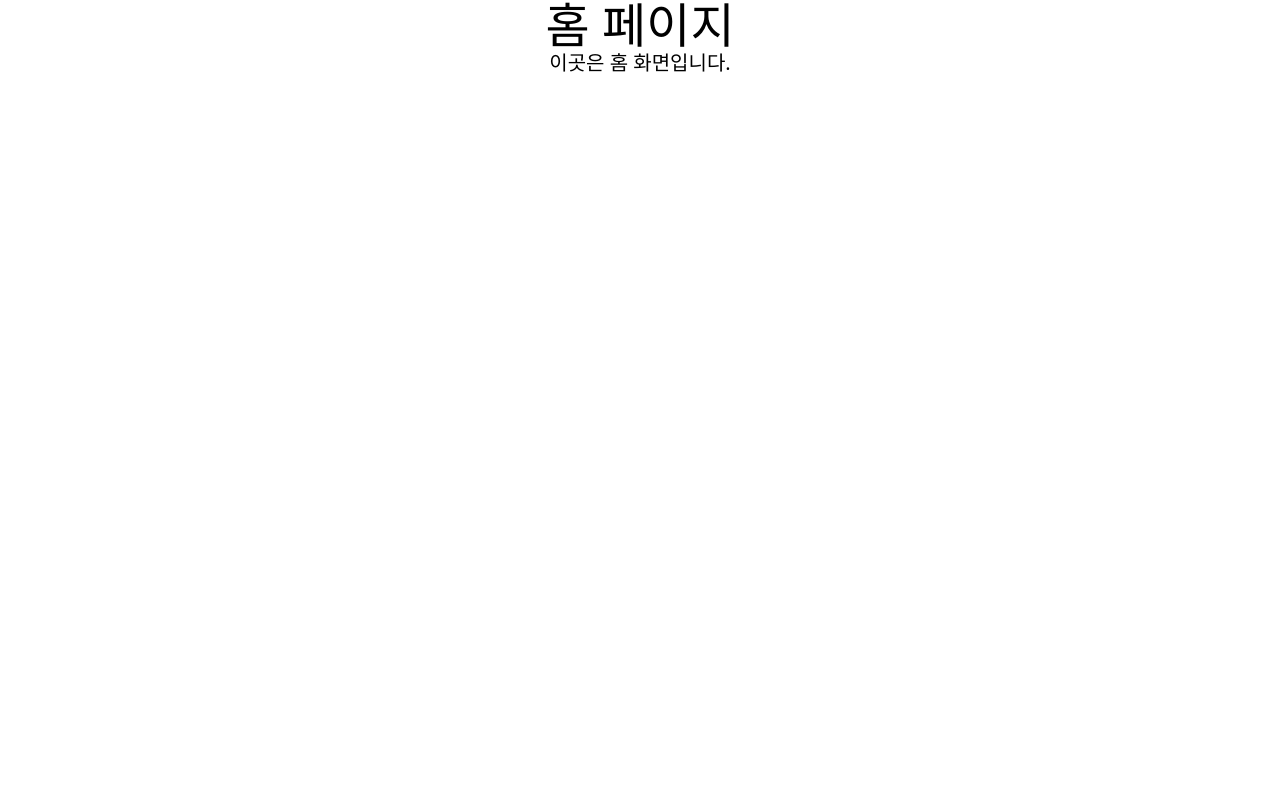
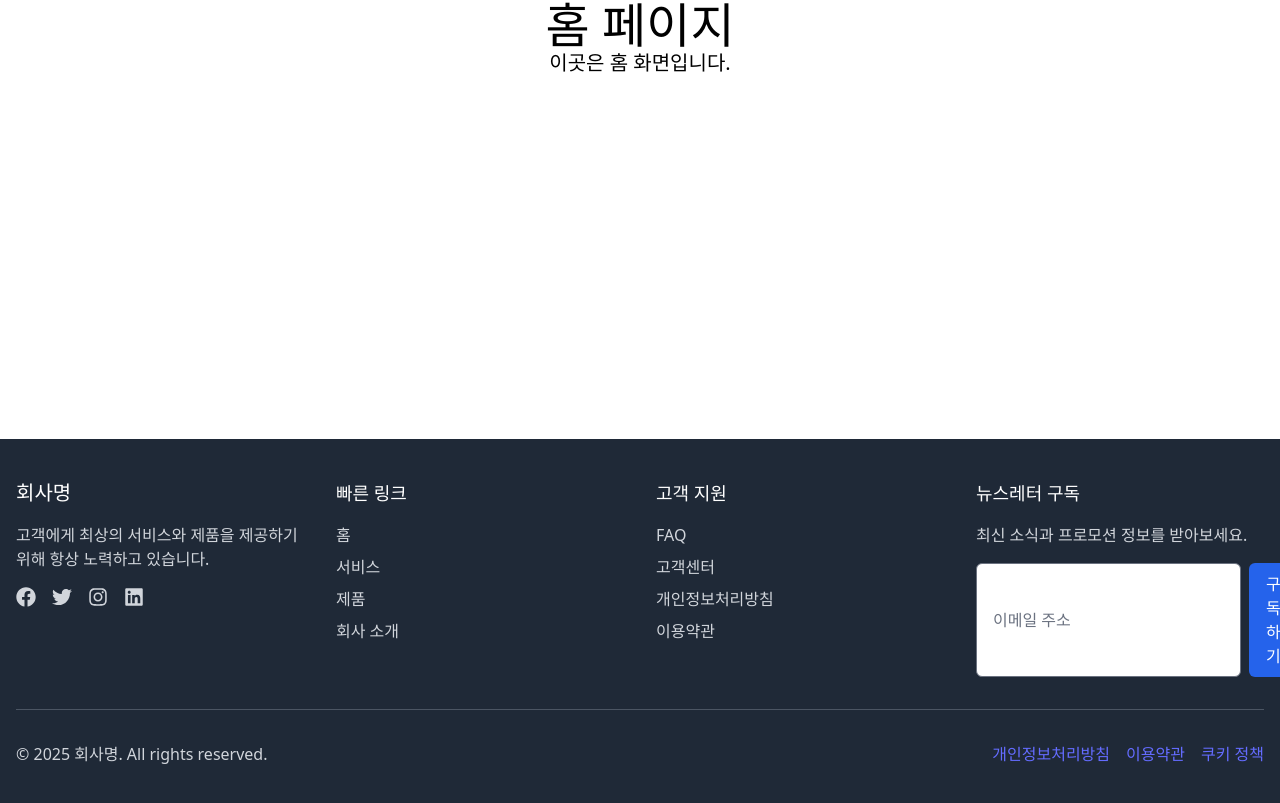
Before and after one commit to SWINGS-SOLOFF/SWINGS-FE, a React (Vite) app: page / in a window 1280 px wide. Shown: the part 433-1236 px from the top of the page. Before the commit the page ends 872 px from the top, so only its background shows below. Built offline with nearby package versions, Linux system fonts and the light colour scheme.

Commit message:
FooterBar 만들기

```diff
--- a/package.json
+++ b/package.json
@@ -13,6 +13,7 @@
     "axios": "^1.8.3",
     "react": "^19.0.0",
     "react-dom": "^19.0.0",
+    "react-icons": "^5.5.0",
     "react-router-dom": "^7.3.0"
   },
   "devDependencies": {
--- a/src/App.jsx
+++ b/src/App.jsx
@@ -1,5 +1,6 @@
 import AppRoutes from "./routes/AppRoutes";
 import NavBar from "./components/NavBar";
+import Footer from "./components/FooterBar";
 import { AuthProvider } from "./context/AuthContext"; // ✅ AuthProvider 가져오기
 
 function App() {
@@ -10,6 +11,7 @@ function App() {
       <div className="App">
         <NavBar />
         <AppRoutes />
+        <Footer />
       </div>
     </AuthProvider>
   );
--- /dev/null
+++ b/src/components/FooterBar.jsx
@@ -0,0 +1,129 @@
+import React from "react";
+import { FaFacebook, FaTwitter, FaInstagram, FaLinkedin } from "react-icons/fa";
+
+export default function Footer() {
+  return (
+    <footer className="bg-gray-800 text-white">
+      <div className="max-w-7xl mx-auto px-4 py-10">
+        {/* 상단 섹션 - 로고와 내비게이션 */}
+        <div className="grid grid-cols-1 md:grid-cols-2 lg:grid-cols-4 gap-8">
+          {/* 회사 정보 섹션 */}
+          <div className="mb-6 md:mb-0">
+            <h2 className="text-xl font-bold mb-4">회사명</h2>
+            <p className="text-gray-300 mb-4">
+              고객에게 최상의 서비스와 제품을 제공하기 위해 항상 노력하고
+              있습니다.
+            </p>
+            <div className="flex space-x-4 mt-4">
+              <a href="#" className="text-gray-300 hover:text-white">
+                <FaFacebook size={20} />
+              </a>
+              <a href="#" className="text-gray-300 hover:text-white">
+                <FaTwitter size={20} />
+              </a>
+              <a href="#" className="text-gray-300 hover:text-white">
+                <FaInstagram size={20} />
+              </a>
+              <a href="#" className="text-gray-300 hover:text-white">
+                <FaLinkedin size={20} />
+              </a>
+            </div>
+          </div>
+
+          {/* 빠른 링크 섹션 */}
+          <div>
+            <h3 className="text-lg font-semibold mb-4">빠른 링크</h3>
+            <ul className="space-y-2">
+              <li>
+                <a href="#" className="text-gray-300 hover:text-white">
+                  홈
+                </a>
+              </li>
+              <li>
+                <a href="#" className="text-gray-300 hover:text-white">
+                  서비스
+                </a>
+              </li>
+              <li>
+                <a href="#" className="text-gray-300 hover:text-white">
+                  제품
+                </a>
+              </li>
+              <li>
+                <a href="#" className="text-gray-300 hover:text-white">
+                  회사 소개
+                </a>
+              </li>
+            </ul>
+          </div>
+
+          {/* 고객 지원 섹션 */}
+          <div>
+            <h3 className="text-lg font-semibold mb-4">고객 지원</h3>
+            <ul className="space-y-2">
+              <li>
+                <a href="#" className="text-gray-300 hover:text-white">
+                  FAQ
+                </a>
+              </li>
+              <li>
+                <a href="#" className="text-gray-300 hover:text-white">
+                  고객센터
+                </a>
+              </li>
+              <li>
+                <a href="#" className="text-gray-300 hover:text-white">
+                  개인정보처리방침
+                </a>
+              </li>
+              <li>
+                <a href="#" className="text-gray-300 hover:text-white">
+                  이용약관
+                </a>
+              </li>
+            </ul>
+          </div>
+
+          {/* 뉴스레터 구독 섹션 */}
+          <div>
+            <h3 className="text-lg font-semibold mb-4">뉴스레터 구독</h3>
+            <p className="text-gray-300 mb-4">
+              최신 소식과 프로모션 정보를 받아보세요.
+            </p>
+            <form className="flex flex-col sm:flex-row gap-2">
+              <input
+                type="email"
+                placeholder="이메일 주소"
+                className="px-4 py-2 rounded-md focus:outline-none text-gray-800 flex-grow"
+              />
+              <button className="bg-blue-600 hover:bg-blue-700 px-4 py-2 rounded-md transition duration-300">
+                구독하기
+              </button>
+            </form>
+          </div>
+        </div>
+
+        {/* 구분선 */}
+        <hr className="my-8 border-gray-600" />
+
+        {/* 하단 섹션 - 저작권 및 추가 링크 */}
+        <div className="flex flex-col md:flex-row justify-between items-center text-gray-300">
+          <p className="mb-4 md:mb-0">
+            © {new Date().getFullYear()} 회사명. All rights reserved.
+          </p>
+          <div className="flex space-x-4">
+            <a href="#" className="hover:text-white">
+              개인정보처리방침
+            </a>
+            <a href="#" className="hover:text-white">
+              이용약관
+            </a>
+            <a href="#" className="hover:text-white">
+              쿠키 정책
+            </a>
+          </div>
+        </div>
+      </div>
+    </footer>
+  );
+}
```
Also changed, not shown: 1 other file (tests, documents, lock files or other folders).
